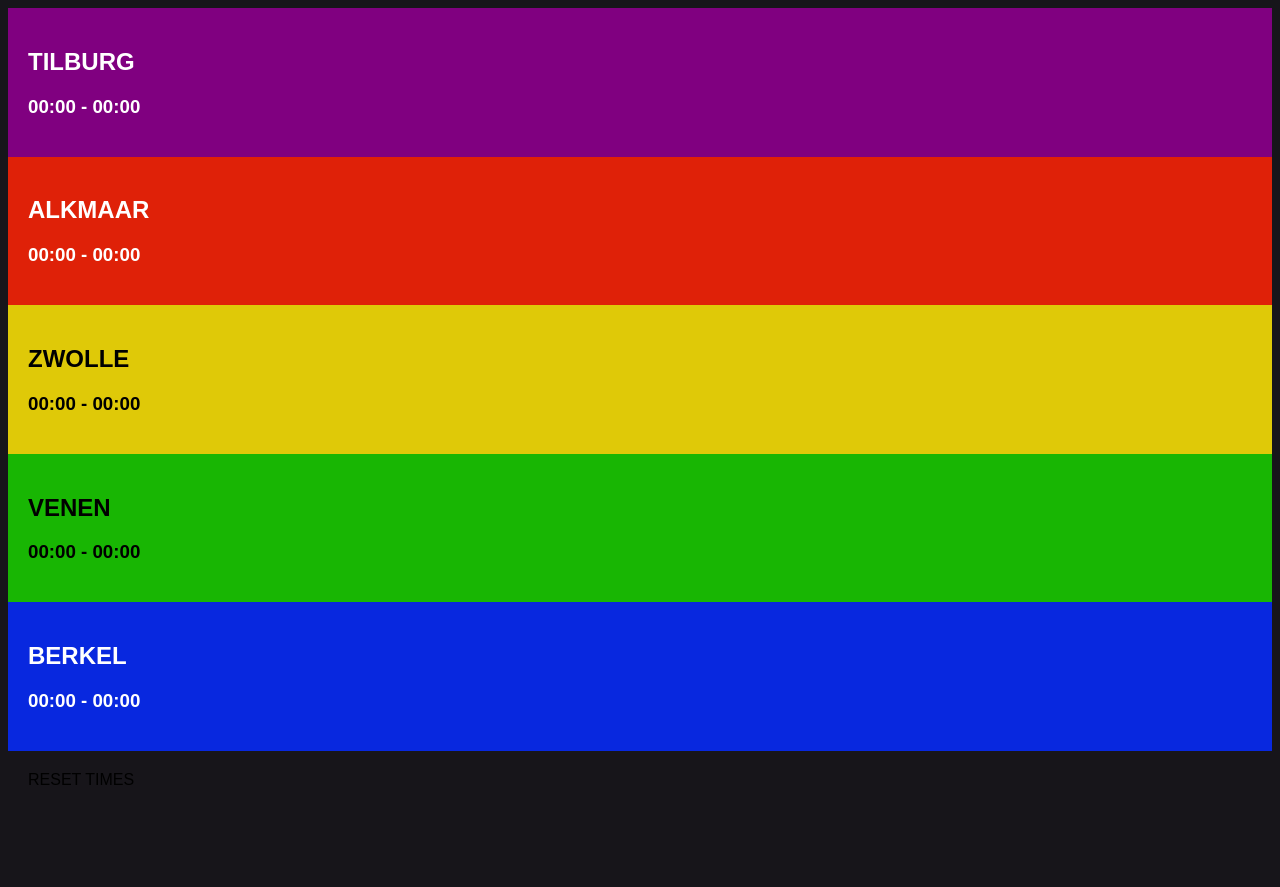
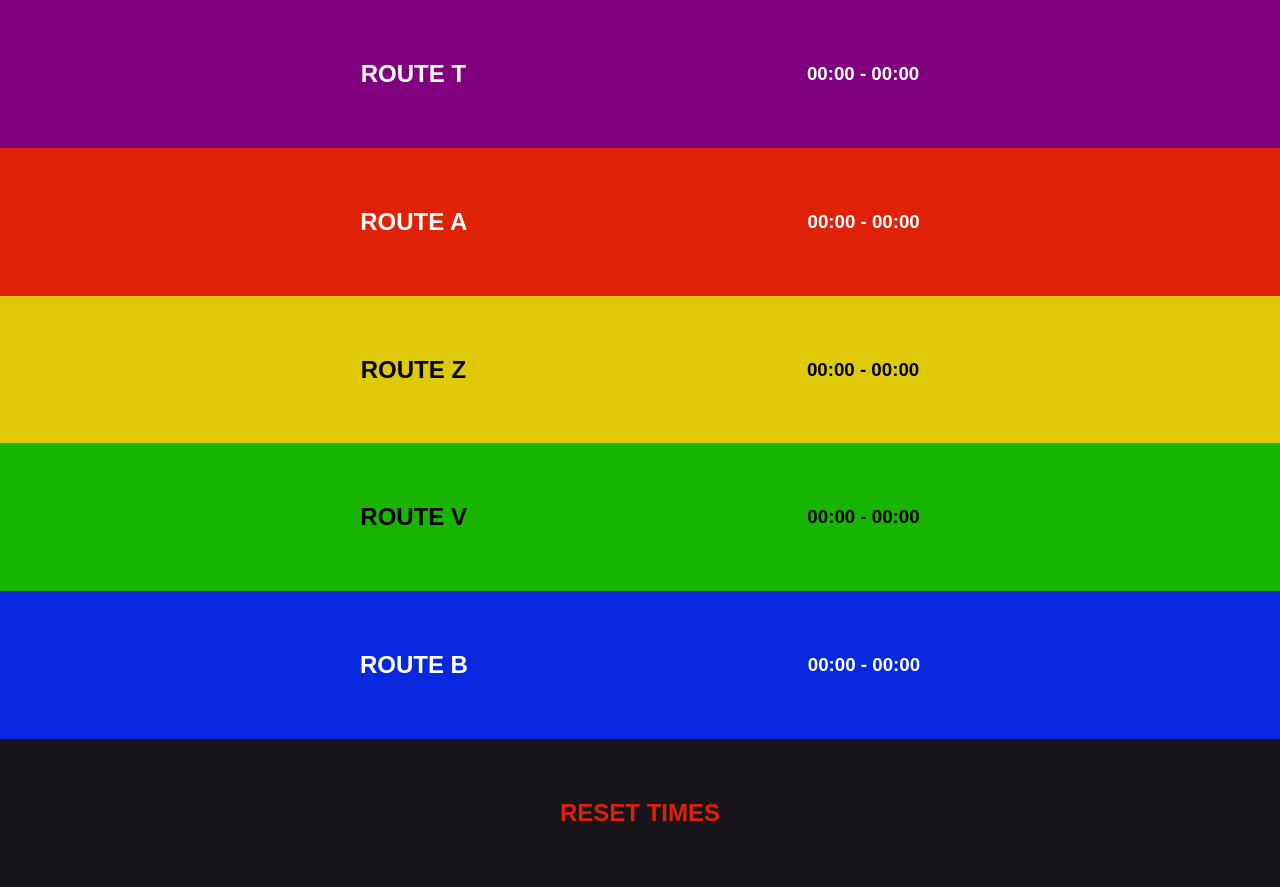
Before and after one commit to Odinnh/Adventures-Dice, a website: page index.html in a window 1280 px wide. Before the commit the page ends 817 px from the top, so only its background shows below. Drawn offline with Linux system fonts and the light colour scheme.

Commit message:
restyled

```diff
--- a/index.html
+++ b/index.html
@@ -18,10 +18,26 @@
         body {
             font-family: sans-serif;
             color: black;
+            padding:0;
+            margin:0;
+        }
+
+        .reset {
+            color: rgb(223, 33, 8);
         }
 
         .btn {
             padding: 20px;
+            padding-top: 40px;
+            padding-bottom: 40px;
+        }
+
+        .route, .reset {
+            display: flex;
+            flex-wrap: wrap;
+            justify-content: space-evenly;
+            align-items: center;
+            align-content: center;
         }
 
         #route-t {
@@ -45,6 +61,11 @@
         #route-b {
             color: white;
             background: rgb(8, 40, 223)
+        }
+
+        h2,
+        h3 {
+            display: inline;
         }
     </style>
     <script>
@@ -71,7 +92,7 @@
                 end: '00:00'
             }
         }
-        let times = localStorage.getItem('time')||JSON.stringify(defaultTimes)
+        let times = localStorage.getItem('time') || JSON.stringify(defaultTimes)
         times = JSON.parse(times)
 
 
@@ -97,7 +118,7 @@
             }
         }
         function resetTime() {
-            for (object in times){
+            for (object in times) {
                 times[object].start = '00:00'
                 times[object].end = '00:00'
             }
@@ -131,26 +152,28 @@
         </div> -->
 
     <div class="btn route" id="route-t" onclick="setTime(this)">
-        <h2>TILBURG</h2>
+        <h2>ROUTE T</h2>
         <h3>00:00 - 00:00</h3>
     </div>
     <div class="btn route" id="route-a" onclick="setTime(this)">
-        <h2>ALKMAAR</h2>
+        <h2>ROUTE A</h2>
         <h3>00:00 - 00:00</h3>
     </div>
     <div class="btn route" id="route-z" onclick="setTime(this)">
-        <h2>ZWOLLE</h2>
+        <h2>ROUTE Z</h2>
         <h3>00:00</h3>
     </div>
     <div class="btn route" id="route-v" onclick="setTime(this)">
-        <h2>VENEN</h2>
+        <h2>ROUTE V</h2>
         <h3>00:00</h3>
     </div>
     <div class="btn route" id="route-b" onclick="setTime(this)">
-        <h2>BERKEL</h2>
+        <h2>ROUTE B</h2>
         <h3>00:00</h3>
     </div>
-    <div class="btn" onclick="resetTime()">RESET TIMES</div>
+    <div class="btn reset" onclick="resetTime()">
+        <h2>RESET TIMES</h2>
+    </div>
     <script>render()</script>
 </body>
 
```
